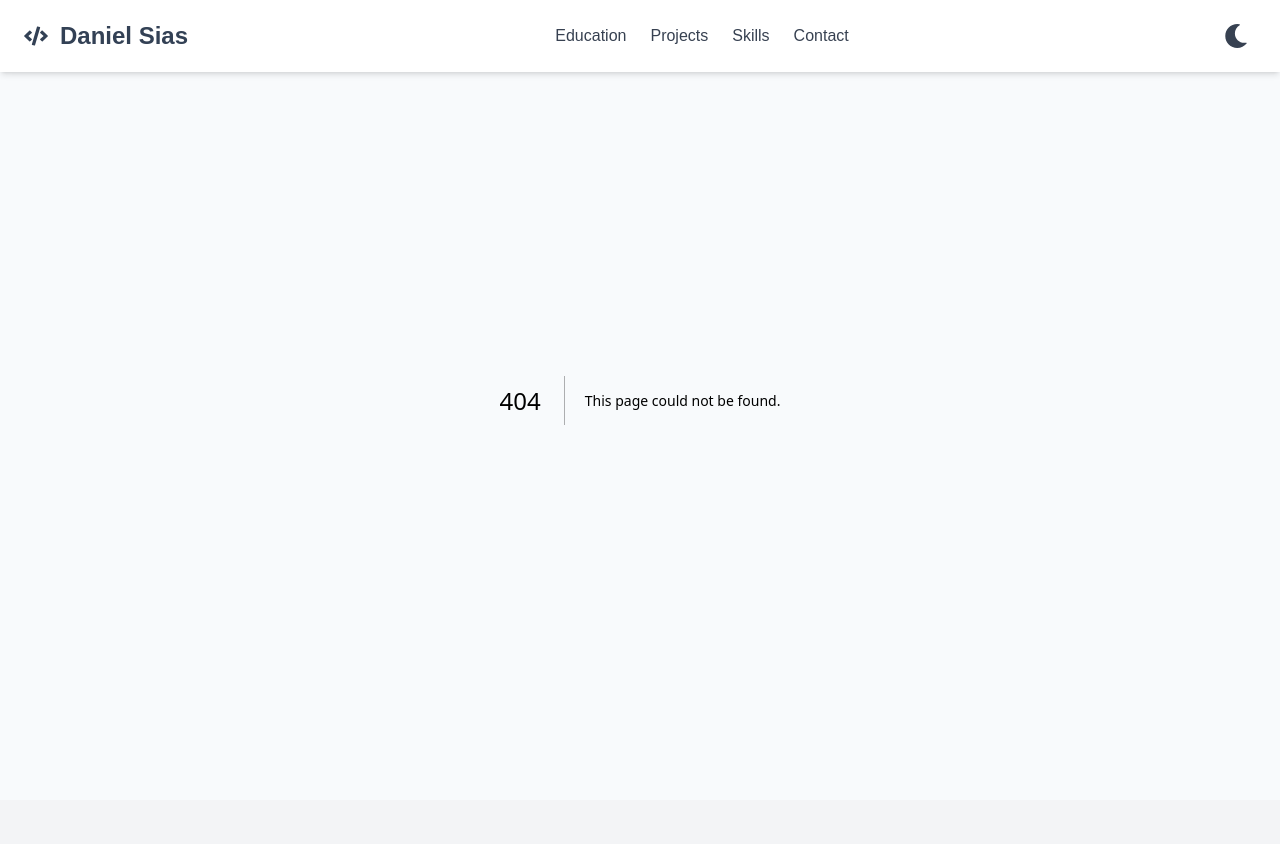
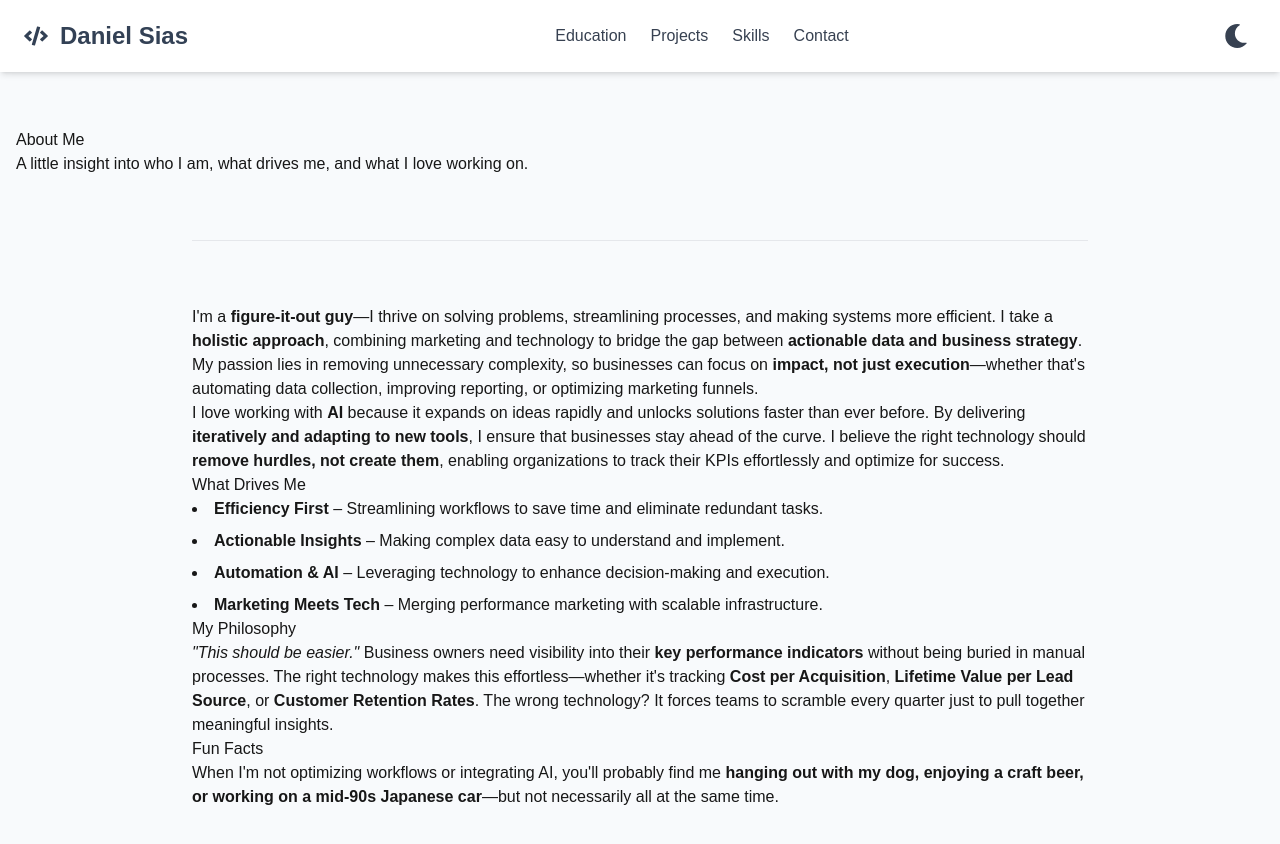
Before and after one commit to DanSias/danielsias-dev, a Next.js app: page /about in a window 1280 px wide. Before the commit this address had no page. Shown: the top 844 px of the page. Before the commit the page ends 800 px from the top, so only its background shows below. Built offline with nearby package versions, Linux system fonts and the light colour scheme.

Commit message:
About Me
Updated about page

```diff
--- /dev/null
+++ b/src/app/about/AboutMe.tsx
@@ -0,0 +1,73 @@
+const AboutMe: React.FC = () => {
+  return (
+    <div className="max-w-4xl w-full mx-auto">
+      <p className="paragraph">
+        I&apos;m a <strong>figure-it-out guy</strong>—I thrive on solving
+        problems, streamlining processes, and making systems more efficient. I
+        take a<strong> holistic approach</strong>, combining marketing and
+        technology to bridge the gap between{" "}
+        <strong>actionable data and business strategy</strong>. My passion lies
+        in removing unnecessary complexity, so businesses can focus on{" "}
+        <strong>impact, not just execution</strong>—whether that&apos;s
+        automating data collection, improving reporting, or optimizing marketing
+        funnels.
+      </p>
+
+      <p className="paragraph">
+        I love working with <strong>AI</strong> because it expands on ideas
+        rapidly and unlocks solutions faster than ever before. By delivering
+        <strong> iteratively and adapting to new tools</strong>, I ensure that
+        businesses stay ahead of the curve. I believe the right technology
+        should
+        <strong> remove hurdles, not create them</strong>, enabling
+        organizations to track their KPIs effortlessly and optimize for success.
+      </p>
+
+      <h2 className="about-subhead">What Drives Me</h2>
+      <ul className="list-disc list-inside space-y-2 paragraph">
+        <li>
+          <strong className="paragraph">Efficiency First</strong> – Streamlining
+          workflows to save time and eliminate redundant tasks.
+        </li>
+        <li>
+          <strong className="paragraph">Actionable Insights</strong> – Making
+          complex data easy to understand and implement.
+        </li>
+        <li>
+          <strong className="paragraph">Automation & AI</strong> – Leveraging
+          technology to enhance decision-making and execution.
+        </li>
+        <li>
+          <strong className="paragraph">Marketing Meets Tech</strong> – Merging
+          performance marketing with scalable infrastructure.
+        </li>
+      </ul>
+
+      <h2 className="about-subhead">My Philosophy</h2>
+      <p className="paragraph">
+        <em>&quot;This should be easier.&quot;</em> Business owners need
+        visibility into their <strong>key performance indicators</strong>{" "}
+        without being buried in manual processes. The right technology makes
+        this effortless—whether it&apos;s tracking{" "}
+        <strong>Cost per Acquisition</strong>,
+        <strong> Lifetime Value per Lead Source</strong>, or{" "}
+        <strong>Customer Retention Rates</strong>. The wrong technology? It
+        forces teams to scramble every quarter just to pull together meaningful
+        insights.
+      </p>
+
+      <h2 className="about-subhead">Fun Facts</h2>
+      <p className="paragraph">
+        When I&apos;m not optimizing workflows or integrating AI, you&apos;ll
+        probably find me{" "}
+        <strong>
+          hanging out with my dog, enjoying a craft beer, or working on a
+          mid-90s Japanese car
+        </strong>
+        —but not necessarily all at the same time.
+      </p>
+    </div>
+  );
+};
+
+export default AboutMe;
--- /dev/null
+++ b/src/app/about/page.tsx
@@ -0,0 +1,24 @@
+import AboutMe from "./AboutMe";
+import PageOutro from "@/components/home/PageOutro";
+
+const AboutPage: React.FC = () => {
+  return (
+    <div className="min-h-screen  pt-32">
+      <div className="container mx-auto px-4">
+        <h1 className="text-heading">About Me</h1>
+        <p className="text-subhead">
+          A little insight into who I am, what drives me, and what I love
+          working on.
+        </p>
+        <hr className="my-16 dark:border-sky-900 max-w-4xl mx-auto" />
+
+        <AboutMe />
+        <hr className="my-16 dark:border-sky-900 max-w-4xl mx-auto" />
+
+        <PageOutro />
+      </div>
+    </div>
+  );
+};
+
+export default AboutPage;
```
